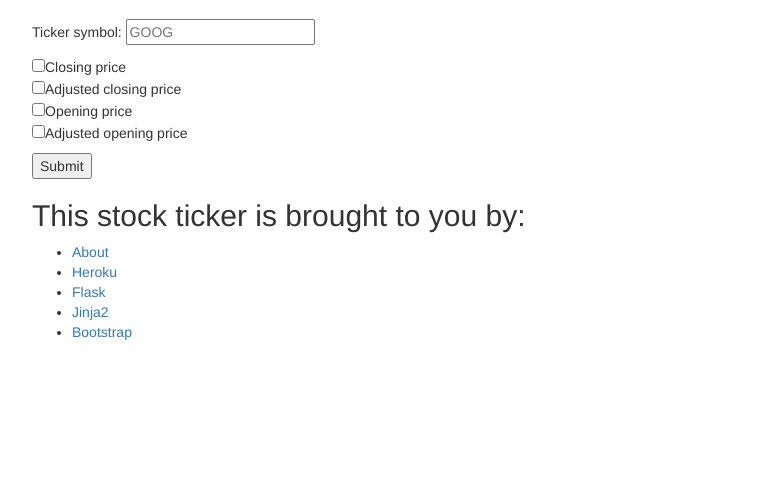
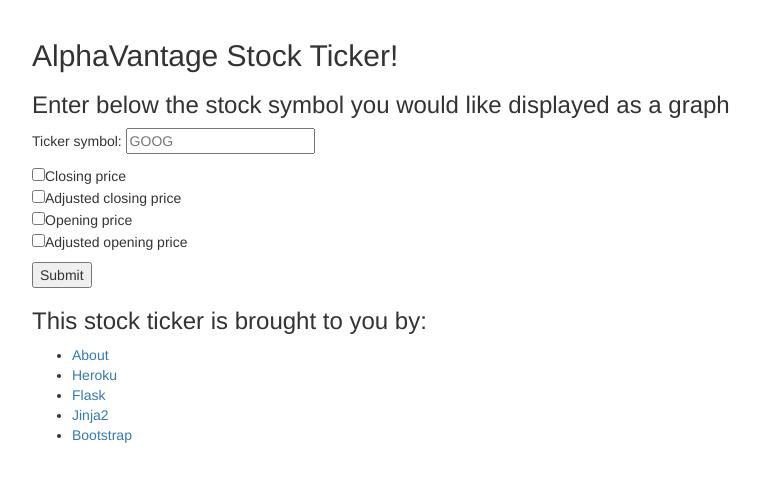
Before and after one commit to alzulas/flask-framework, a Flask app: page / in a window 1280 px wide. Shown: the part 51-533 px from the top of the page, without its empty margins (38-797 px from the left). Run offline with Flask 2, Linux system fonts and the light colour scheme; some libraries are stand-ins or nearby versions.

Commit message:
Design update

```diff
--- a/templates/index.html
+++ b/templates/index.html
@@ -58,6 +58,8 @@
     <div class="container">
       <div class="row">
         <div class="col-lg-12 text-left">
+        <h2>AlphaVantage Stock Ticker!</h2>
+        <h3>Enter below the stock symbol you would like displayed as a graph</h3>
           <form id='input' method='post' action='index'>
           <p>Ticker symbol: <input type='text' name='ticker' placeholder='GOOG' /></p>
           <p>
@@ -71,7 +73,7 @@
 
             <p></p>
             <p></p>
-          <h2>This stock ticker is brought to you by:</h2>
+          <h3>This stock ticker is brought to you by:</h3>
           <ul>
             <li><a href="/about">About</a></li>
             <li><a target="_blank" href="https://www.heroku.com/">Heroku</a></li>
```
